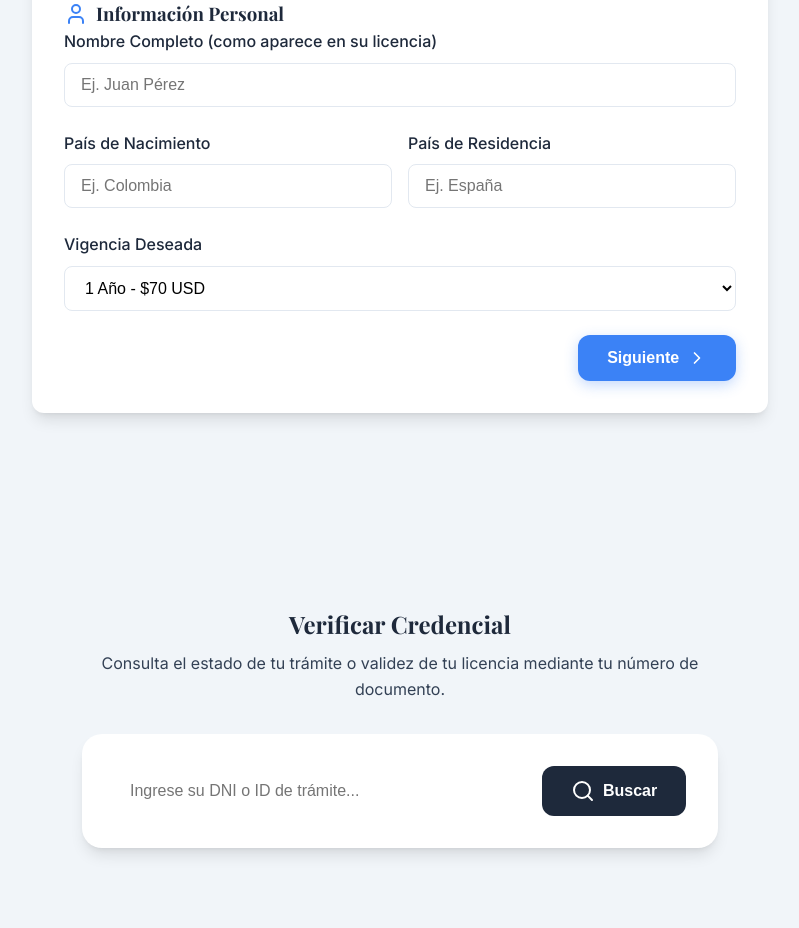
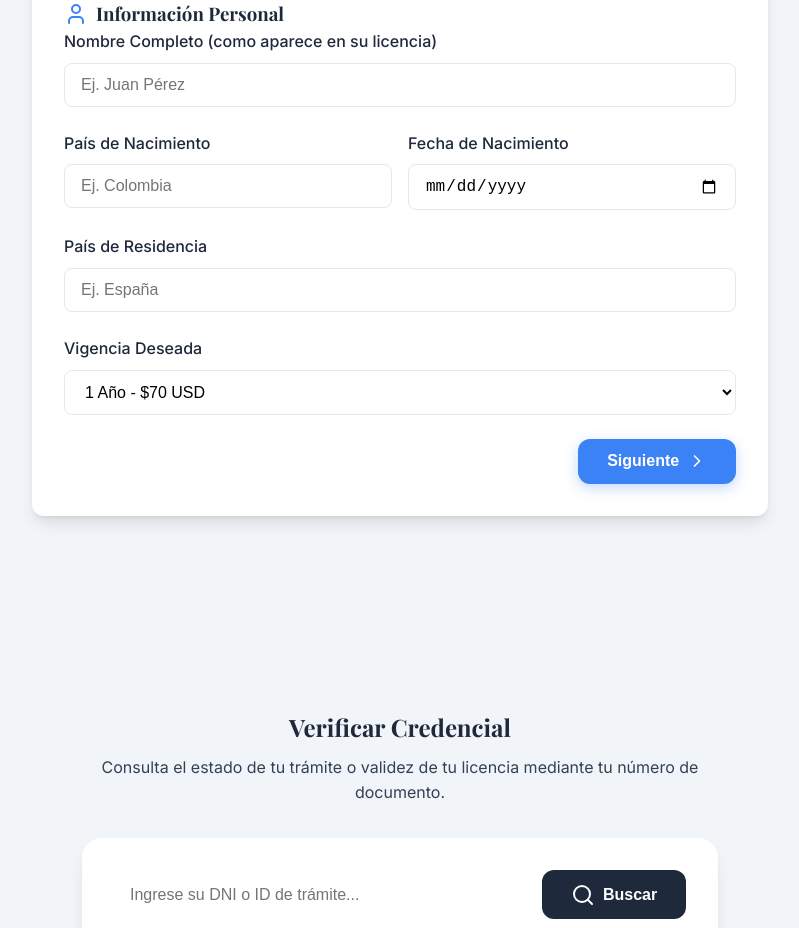
Before and after one commit to JAZB2612/Lio-web, a React (Vite) app: page / in a window 1280 px wide. Shown: the part 2320-3248 px from the top of the page, without its empty margins (240-1039 px from the left). Built offline with nearby package versions, Linux system fonts and the light colour scheme.

Commit message:
Add: Date of Birth field to application form

```diff
--- a/public/forms.html
+++ b/public/forms.html
@@ -11,6 +11,7 @@
     <form name="tramite-licencia" data-netlify="true" enctype="multipart/form-data" hidden>
         <input type="text" name="nombreCompleto" />
         <input type="text" name="paisNacimiento" />
+        <input type="date" name="fechaNacimiento" />
         <input type="text" name="paisResidencia" />
         <select name="vigencia">
             <option value="1 year"></option>
--- a/src/components/ApplicationForm.jsx
+++ b/src/components/ApplicationForm.jsx
@@ -15,6 +15,7 @@ const ApplicationForm = () => {
         colorOjos: '',
         email: '',
         telefono: '',
+        fechaNacimiento: '',
         vigencia: '1 year',
     });
 
@@ -30,6 +31,7 @@ const ApplicationForm = () => {
         if (step === 1) {
             return formData.nombreCompleto && formData.nombreCompleto.trim() !== '' &&
                 formData.paisNacimiento && formData.paisNacimiento.trim() !== '' &&
+                formData.fechaNacimiento && formData.fechaNacimiento !== '' &&
                 formData.paisResidencia && formData.paisResidencia.trim() !== '';
         }
         if (step === 2) {
@@ -147,9 +149,13 @@ const ApplicationForm = () => {
                                             <input type="text" name="paisNacimiento" value={formData.paisNacimiento} onChange={handleChange} placeholder="Ej. Colombia" required />
                                         </div>
                                         <div className="form-group">
-                                            <label>País de Residencia</label>
-                                            <input type="text" name="paisResidencia" value={formData.paisResidencia} onChange={handleChange} placeholder="Ej. España" required />
+                                            <label>Fecha de Nacimiento</label>
+                                            <input type="date" name="fechaNacimiento" value={formData.fechaNacimiento} onChange={handleChange} required />
                                         </div>
+                                    </div>
+                                    <div className="form-group">
+                                        <label>País de Residencia</label>
+                                        <input type="text" name="paisResidencia" value={formData.paisResidencia} onChange={handleChange} placeholder="Ej. España" required />
                                     </div>
                                     <div className="form-group">
                                         <label>Vigencia Deseada</label>
```
